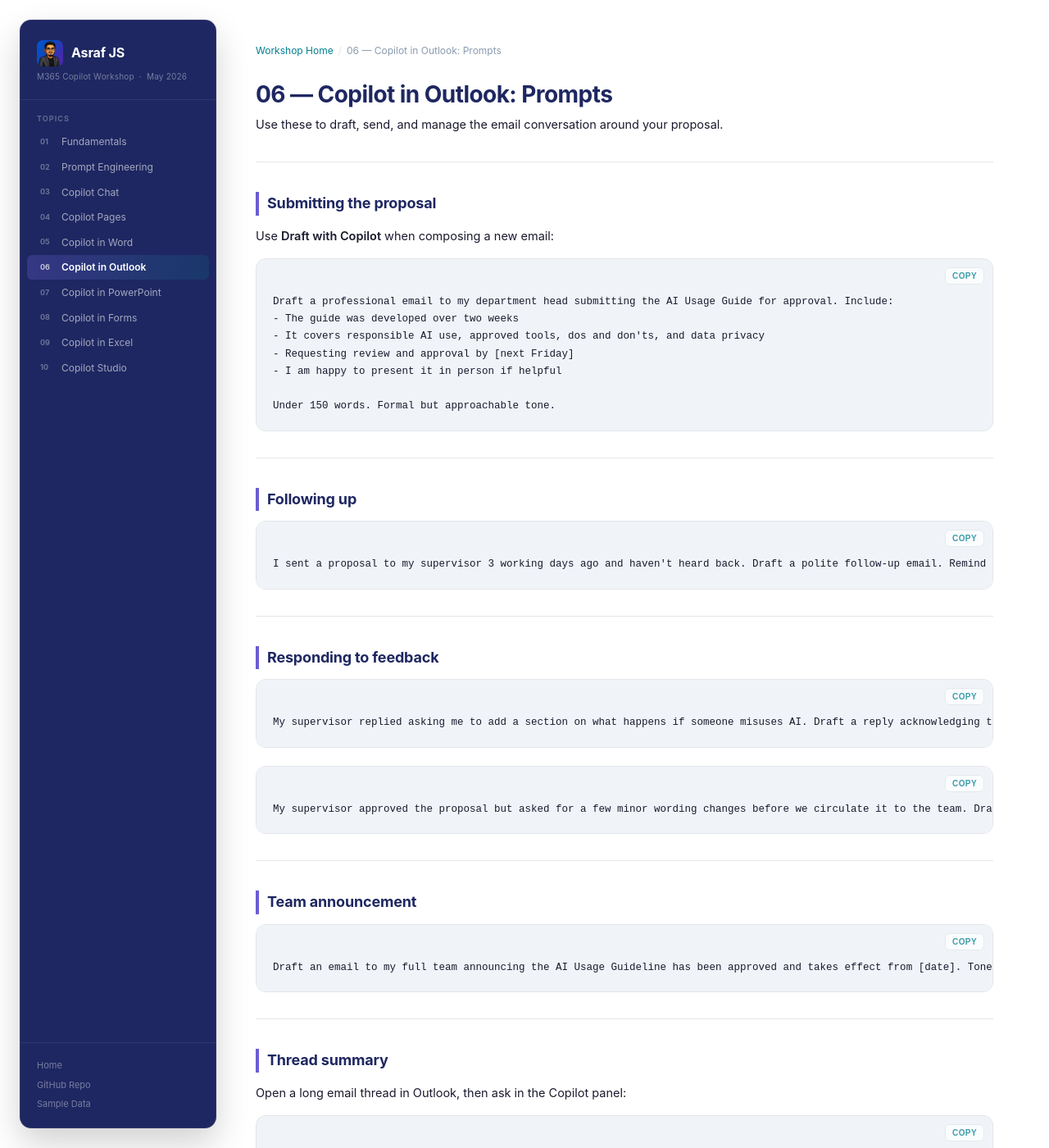
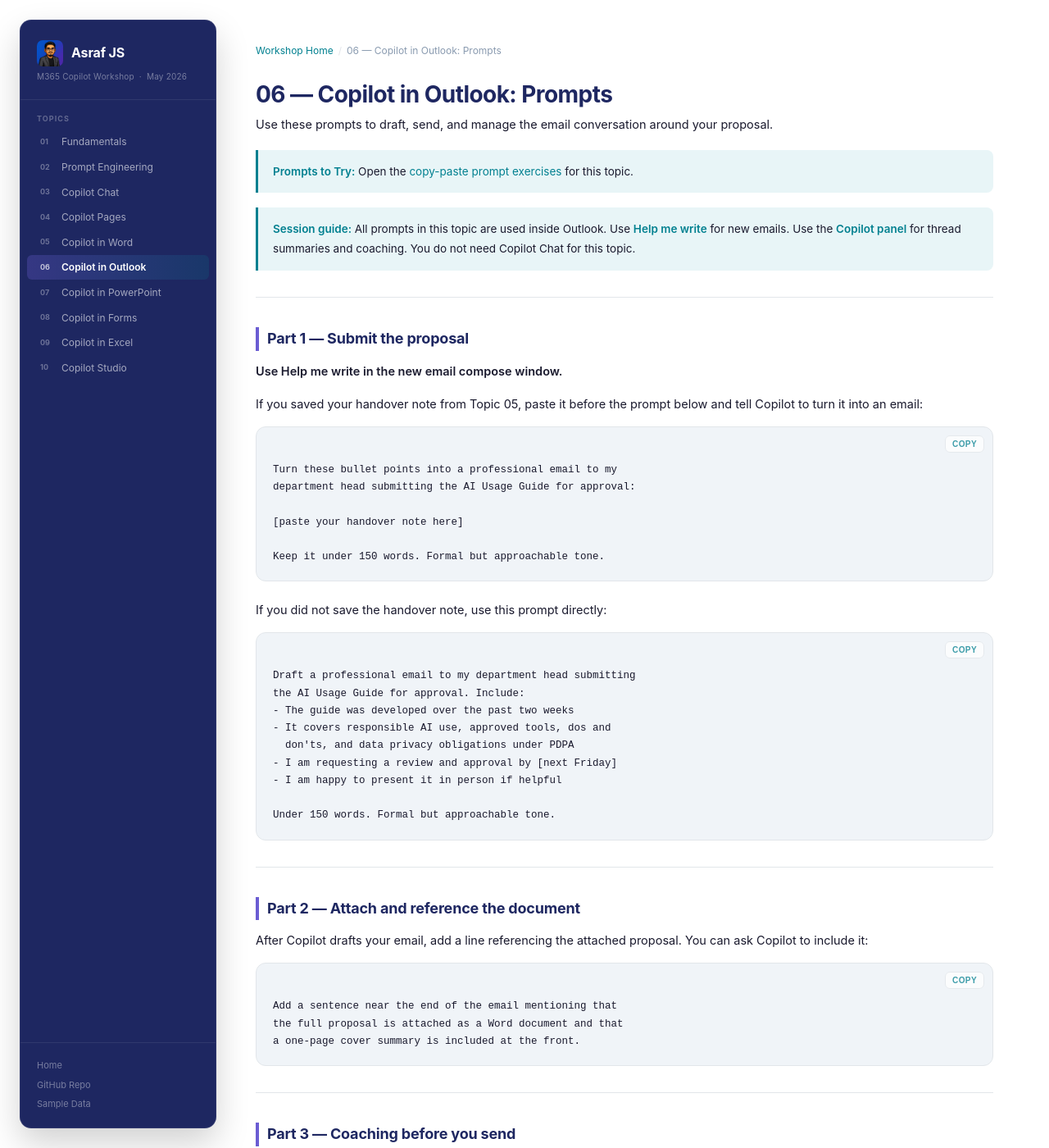
Before and after one commit to Asraf-JS/M365-Copilot-Workshop, a Jekyll site: the page built from 06-copilot-outlook/prompts.md, in a window 1280 px wide and 1400 px high. Shown: the whole window at 82% size. Built offline with Jekyll 4.4.1, drawn with Linux system fonts in a browser that asks for light colours; our own code applies the rules of GitHub Pages for plain Markdown files; some of the changed text lies outside the part shown.

Commit message:
Update prompts.md

````diff
--- a/06-copilot-outlook/prompts.md
+++ b/06-copilot-outlook/prompts.md
@@ -1,18 +1,37 @@
 # 06 — Copilot in Outlook: Prompts
 
-Use these to draft, send, and manage the email conversation around your proposal.
+Use these prompts to draft, send, and manage the email conversation around your proposal.
+
+> **Prompts to Try:** Open the [copy-paste prompt exercises](./prompts.md) for this topic.
+
+> **Session guide:** All prompts in this topic are used inside Outlook. Use **Help me write** for new emails. Use the **Copilot panel** for thread summaries and coaching. You do not need Copilot Chat for this topic.
 
 ---
 
-## Submitting the proposal
+## Part 1 — Submit the proposal
 
-Use **Draft with Copilot** when composing a new email:
+**Use Help me write in the new email compose window.**
+
+If you saved your handover note from Topic 05, paste it before the prompt below and tell Copilot to turn it into an email:
 
 ```
-Draft a professional email to my department head submitting the AI Usage Guide for approval. Include:
-- The guide was developed over two weeks
-- It covers responsible AI use, approved tools, dos and don'ts, and data privacy
-- Requesting review and approval by [next Friday]
+Turn these bullet points into a professional email to my
+department head submitting the AI Usage Guide for approval:
+
+[paste your handover note here]
+
+Keep it under 150 words. Formal but approachable tone.
+```
+
+If you did not save the handover note, use this prompt directly:
+
+```
+Draft a professional email to my department head submitting
+the AI Usage Guide for approval. Include:
+- The guide was developed over the past two weeks
+- It covers responsible AI use, approved tools, dos and
+  don'ts, and data privacy obligations under PDPA
+- I am requesting a review and approval by [next Friday]
 - I am happy to present it in person if helpful
 
 Under 150 words. Formal but approachable tone.
@@ -20,56 +39,143 @@ Under 150 words. Formal but approachable tone.
 
 ---
 
-## Following up
+## Part 2 — Attach and reference the document
+
+After Copilot drafts your email, add a line referencing the attached proposal. You can ask Copilot to include it:
 
 ```
-I sent a proposal to my supervisor 3 working days ago and haven't heard back. Draft a polite follow-up email. Remind them about the proposal without sounding impatient. Under 80 words.
+Add a sentence near the end of the email mentioning that
+the full proposal is attached as a Word document and that
+a one-page cover summary is included at the front.
 ```
 
 ---
 
-## Responding to feedback
+## Part 3 — Coaching before you send
+
+**Before sending, click Coaching by Copilot in the compose window.**
 
 ```
-My supervisor replied asking me to add a section on what happens if someone misuses AI. Draft a reply acknowledging the feedback and confirming I will add the section and resubmit by [date].
+Does this email come across as professional and respectful?
+Is the request clear? How might my department head feel
+reading this?
 ```
 
+Ask Copilot to adjust based on the feedback:
+
 ```
-My supervisor approved the proposal but asked for a few minor wording changes before we circulate it to the team. Draft a short thank-you reply confirming I will make the changes and share the final version by [date].
+Make the tone slightly warmer. It should feel like a
+colleague making a professional request, not a formal
+submission to a committee.
 ```
 
 ---
 
-## Team announcement
+## Part 4 — Follow up after no response
 
 ```
-Draft an email to my full team announcing the AI Usage Guideline has been approved and takes effect from [date]. Tone: positive and encouraging. This is good news, not a policy enforcement announcement. Under 200 words.
+I sent a proposal email to my supervisor 3 working days
+ago and have not received a reply. Draft a polite
+follow-up email that reminds them about the proposal
+without sounding impatient or pushy. Under 80 words.
 ```
 
 ---
 
-## Thread summary
-
-Open a long email thread in Outlook, then ask in the Copilot panel:
+## Part 5 — Respond to feedback requesting changes
 
 ```
-Summarise this email thread. What has been agreed, what is still unresolved, and what action is needed from me?
+My supervisor replied asking me to add a section on what
+happens if someone misuses AI at work, including
+consequences. Draft a reply:
+- Acknowledging their feedback positively
+- Confirming I will add the section
+- Giving a revised submission date of [date]
+- Thanking them for their time
+
+Keep it brief, under 100 words.
 ```
 
 ---
 
-## Email coaching
-
-After drafting any email, click **Coaching by Copilot** and ask:
+## Part 6 — Respond to approval
 
 ```
-Does this email sound too pushy? How might the reader feel receiving this?
+My supervisor approved the proposal but asked for a few
+minor wording changes before circulating it to the team.
+Draft a short reply:
+- Thanking them for the approval
+- Confirming I will make the changes
+- Letting them know I will share the final version by [date]
+
+Keep it under 60 words. Warm and professional.
+```
+
+---
+
+## Part 7 — Announce the approved guideline to the team
+
+```
+Draft an email to my full team announcing that the AI
+Usage Guideline has been approved by management and
+takes effect from [date].
+
+Tone: positive and encouraging. This is good news for
+the team, not a policy enforcement announcement.
+
+Include:
+- What the guideline covers in one sentence
+- Where they can find the document
+- Who to contact with questions
+
+Under 200 words.
+```
+
+---
+
+## Part 8 — Summarise a long email thread
+
+**Open the email thread in Outlook, then use the Copilot panel.**
+
+```
+Summarise this email thread. What has been agreed,
+what is still unresolved, and what action is needed
+from me?
+```
+
+If the thread is about the proposal specifically:
+
+```
+Based on this email thread, what changes to the AI
+Usage Guide has my supervisor requested? List them
+as a checklist I can work through.
+```
+
+---
+
+## Part 9 — Email coaching prompts
+
+Use these after drafting any important email by clicking **Coaching by Copilot**:
+
+```
+Does this email sound too pushy? How might the reader
+feel receiving this?
 ```
 
 ```
 Is my request clear? What could be misunderstood?
 ```
 
+```
+Is the tone appropriate for emailing a senior manager?
+What would you change?
+```
+
+```
+Is this email too long? What could be cut without
+losing the key message?
+```
+
 ---
 
 *Back to: [05 — Copilot in Word](../05-copilot-word/) | Next: [07 — Copilot in PowerPoint](../07-copilot-powerpoint/)*
````
